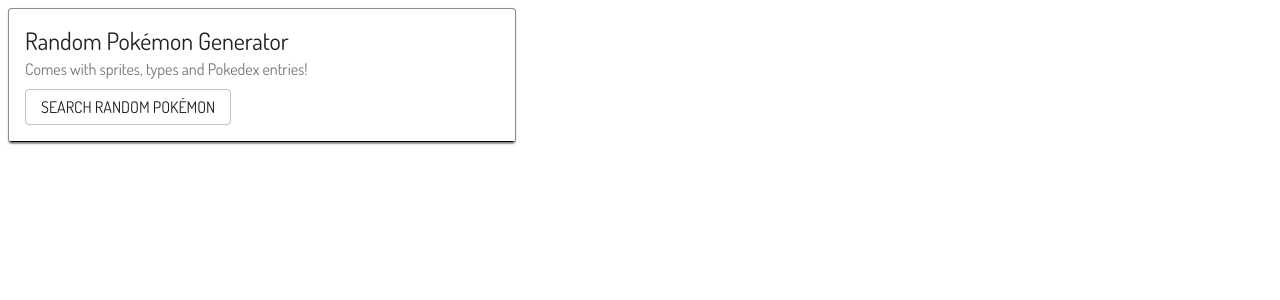
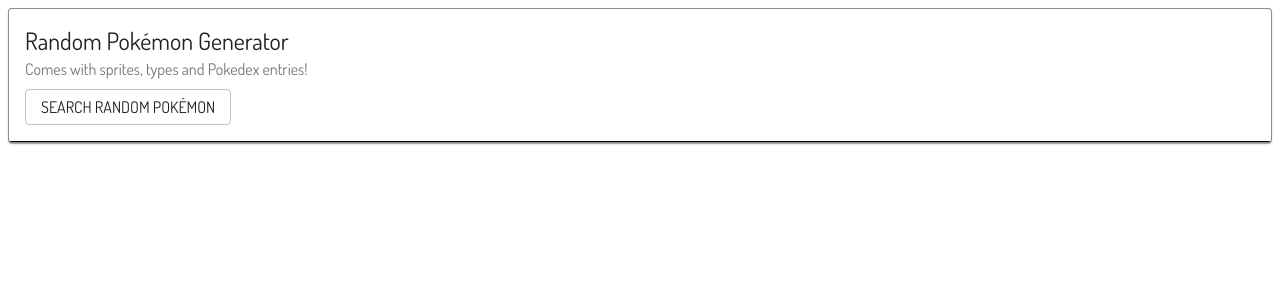
Before and after one commit to Ltheus/personal-blog, a React (Create React App) app: page / in a window 1280 px wide. Shown: the top 300 px of the page. Built offline with nearby package versions, Linux system fonts and the light colour scheme.

Commit message:
Update card width

```diff
--- a/src/components/PokeAPICard/PokeAPICard.tsx
+++ b/src/components/PokeAPICard/PokeAPICard.tsx
@@ -30,7 +30,7 @@
   };
 
   return (
-    <Card style={{ border: "solid 1px rgb(0, 0, 0, 0.45)", maxWidth: "40%" }}>
+    <Card style={{ border: "solid 1px rgb(0, 0, 0, 0.45)" }}>
       <CardHeader
         title="Random Pokémon Generator"
         subheader="Comes with sprites, types and Pokedex entries!"
```
